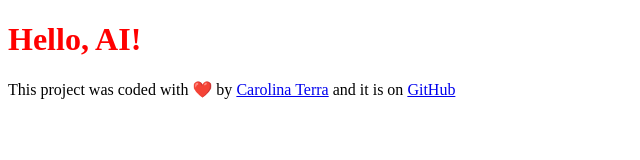
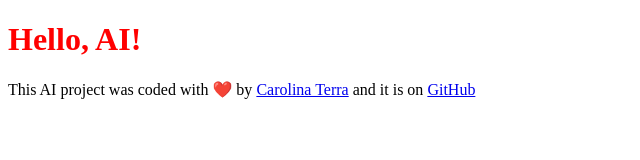
Before and after one commit to carolinastilwell/plus-ai, a plain HTML site: page index.html in a window 1280 px wide. Shown: the whole page, without its empty margins (0-640 px from the left). Drawn offline with nearby package versions, Linux system fonts and the light colour scheme; no server answers.

```diff
--- a/index.html
+++ b/index.html
@@ -10,7 +10,7 @@
   <body>
     <h1>Hello, AI!</h1>
     <footer>
-      This project was coded with ❤️ by
+      This AI project was coded with ❤️ by
       <a href="https://github.com/carolinastilwell" target="_blank"
         >Carolina Terra</a
       >
```
